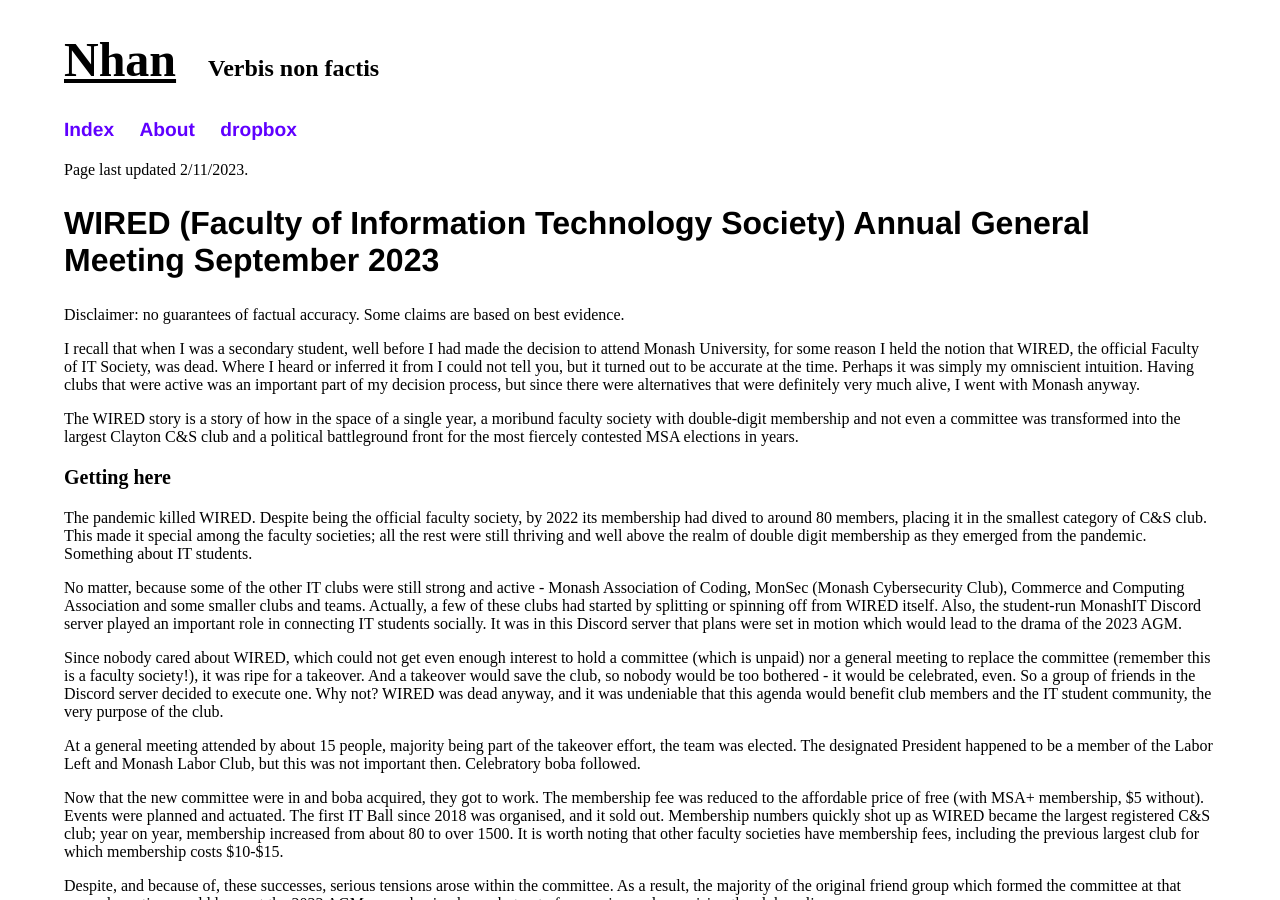
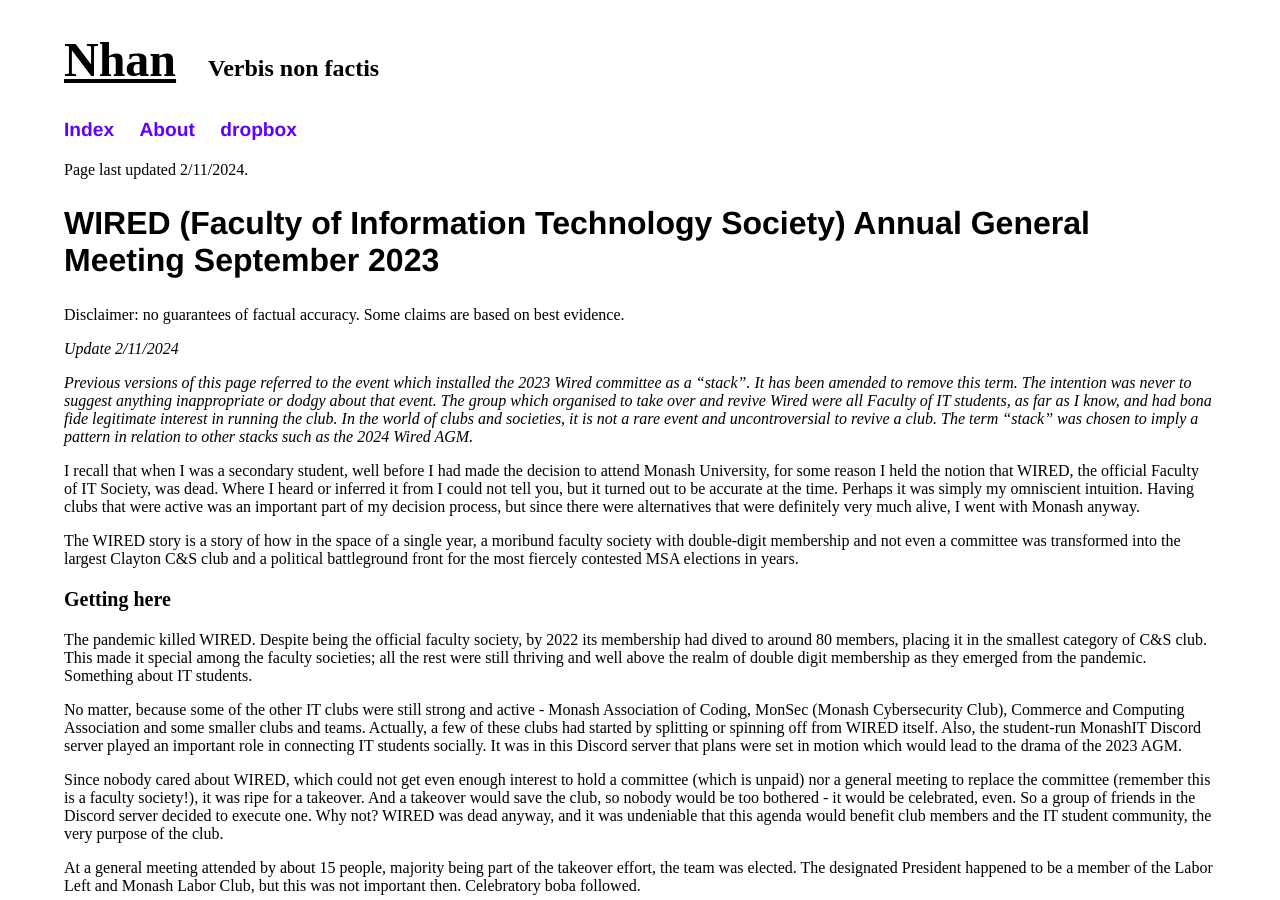
Before and after one commit to nhtnhanbn/nhtnhanbn.github.io, a Jekyll site: the page built from monash/wired.md, in a window 1280 px wide and 900 px high. Built offline with Jekyll 4.4.1, drawn with Linux system fonts in a browser that asks for light colours.

Commit message:
Update wired

```diff
--- a/monash/wired.md
+++ b/monash/wired.md
@@ -3,11 +3,15 @@
 title: WIRED AGM 9/2023
 ---
 
-Page last updated 2/11/2023.
+Page last updated 2/11/2024.
 
 ## WIRED (Faculty of Information Technology Society) Annual General Meeting September 2023
 
 Disclaimer: no guarantees of factual accuracy. Some claims are based on best evidence.
+
+*Update 2/11/2024*
+
+*Previous versions of this page referred to the event which installed the 2023 Wired committee as a "stack". It has been amended to remove this term. The intention was never to suggest anything inappropriate or dodgy about that event. The group which organised to take over and revive Wired were all Faculty of IT students, as far as I know, and had bona fide legitimate interest in running the club. In the world of clubs and societies, it is not a rare event and uncontroversial to revive a club. The term "stack" was chosen to imply a pattern in relation to other stacks such as the 2024 Wired AGM.*
 
 I recall that when I was a secondary student, well before I had made the decision to attend Monash University, for some reason I held the notion that WIRED, the official Faculty of IT Society, was dead. Where I heard or inferred it from I could not tell you, but it turned out to be accurate at the time. Perhaps it was simply my omniscient intuition. Having clubs that were active was an important part of my decision process, but since there were alternatives that were definitely very much alive, I went with Monash anyway.
 
```
